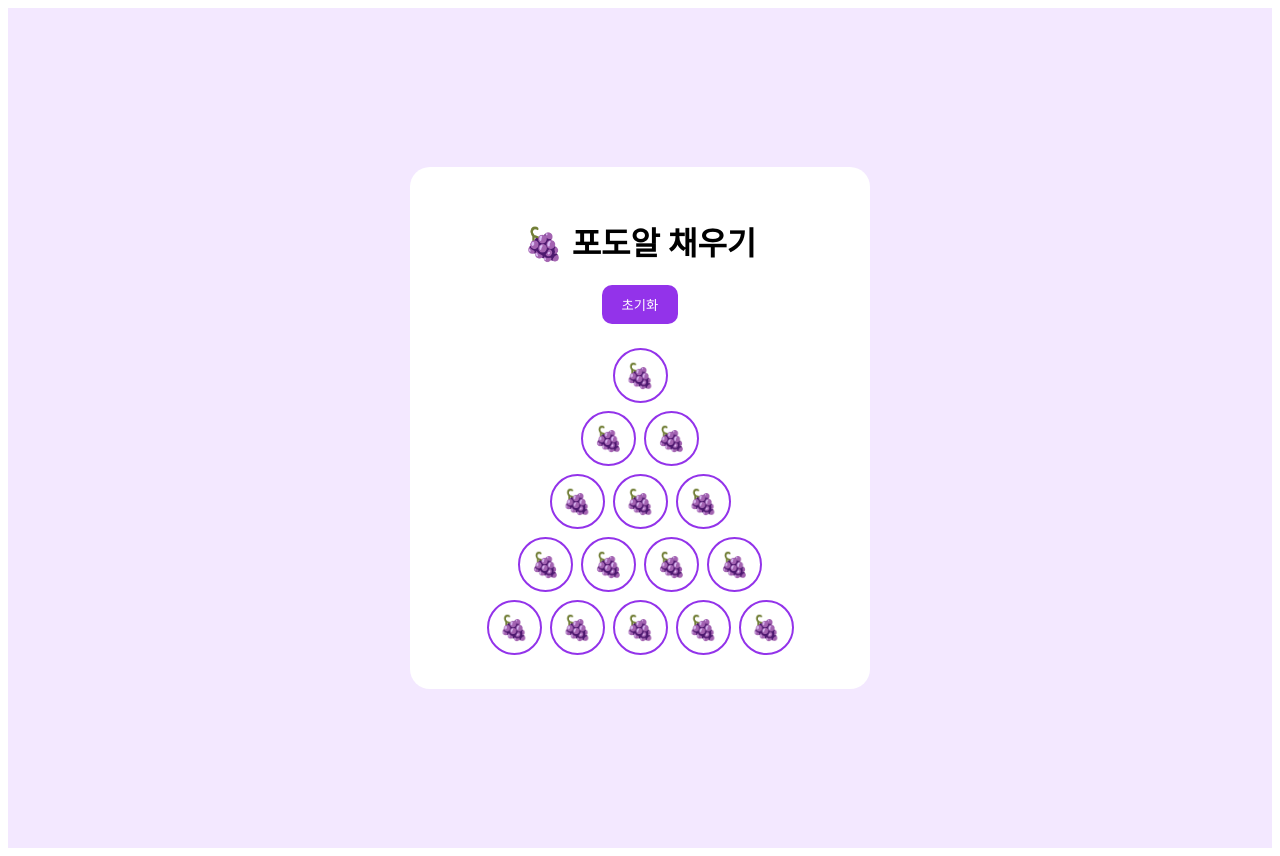
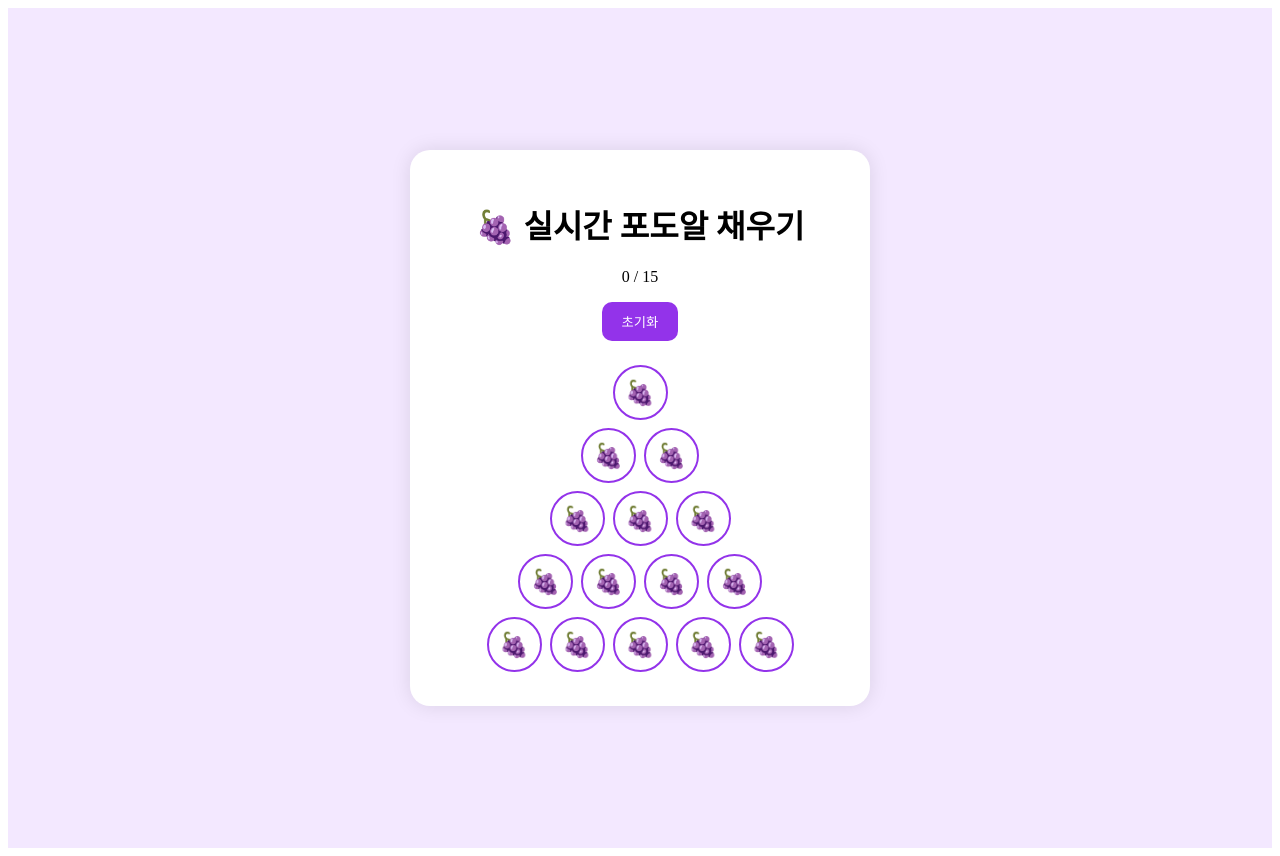
Before and after one commit to jusong-park/pirze, a React (Vite) app: page / in a window 1280 px wide. Built offline with nearby package versions, Linux system fonts and the light colour scheme; no server answers; the database is empty.

Commit message:
Update App.jsx

```diff
--- a/App.jsx
+++ b/App.jsx
@@ -1,6 +1,28 @@
 import React from 'react'
 
+import { initializeApp } from 'firebase/app'
+import {
+  getDatabase,
+  ref,
+  onValue,
+  set
+} from 'firebase/database'
+
+const firebaseConfig = {
+  apiKey: "AIzaSyD8mQ_EnzOPmUhOj6sdOPMdBdIazhZSSd8",
+  authDomain: "grape-prize-355da.firebaseapp.com",
+  databaseURL: "https://grape-prize-355da-default-rtdb.firebaseio.com",
+  projectId: "grape-prize-355da",
+  storageBucket: "grape-prize-355da.firebasestorage.app",
+  messagingSenderId: "369756260951",
+  appId: "1:369756260951:web:89a3662a7a3166990b7112"
+}
+
+const app = initializeApp(firebaseConfig)
+const database = getDatabase(app)
+
 export default function App() {
+
   const grapes = [1, 2, 3, 4, 5]
   const total = grapes.reduce((a, b) => a + b, 0)
 
@@ -8,35 +30,75 @@ export default function App() {
     Array(total).fill(false)
   )
 
+  React.useEffect(() => {
+
+    const grapeRef = ref(database, 'grapes')
+
+    onValue(grapeRef, (snapshot) => {
+
+      const data = snapshot.val()
+
+      if (data && data.filled) {
+        setFilled(data.filled)
+      }
+
+    })
+
+  }, [])
+
   const toggleGrape = (index) => {
+
     const updated = [...filled]
+
     updated[index] = !updated[index]
+
     setFilled(updated)
+
+    set(ref(database, 'grapes'), {
+      filled: updated
+    })
+
   }
 
   const resetAll = () => {
-    setFilled(Array(total).fill(false))
+
+    const cleared = Array(total).fill(false)
+
+    setFilled(cleared)
+
+    set(ref(database, 'grapes'), {
+      filled: cleared
+    })
+
   }
 
   let currentIndex = 0
 
   return (
+
     <div style={{
       minHeight: '100vh',
       background: '#f3e8ff',
-      padding: '20px',
       display: 'flex',
       justifyContent: 'center',
-      alignItems: 'center'
+      alignItems: 'center',
+      padding: '20px'
     }}>
+
       <div style={{
         background: 'white',
         padding: '30px',
         borderRadius: '20px',
         width: '400px',
-        textAlign: 'center'
+        textAlign: 'center',
+        boxShadow: '0 0 20px rgba(0,0,0,0.1)'
       }}>
-        <h1>🍇 포도알 채우기</h1>
+
+        <h1>🍇 실시간 포도알 채우기</h1>
+
+        <p>
+          {filled.filter(Boolean).length} / {total}
+        </p>
 
         <button
           onClick={resetAll}
@@ -54,13 +116,17 @@ export default function App() {
         </button>
 
         <div>
+
           {grapes.map((count, rowIndex) => {
+
             const row = []
 
             for (let i = 0; i < count; i++) {
+
               const grapeIndex = currentIndex
 
               row.push(
+
                 <button
                   key={grapeIndex}
                   onClick={() => toggleGrape(grapeIndex)}
@@ -79,9 +145,11 @@ export default function App() {
                 >
                   🍇
                 </button>
+
               )
 
               currentIndex++
+
             }
 
             return (
@@ -89,9 +157,15 @@ export default function App() {
                 {row}
               </div>
             )
+
           })}
+
         </div>
+
       </div>
+
     </div>
+
   )
+
 }
```
